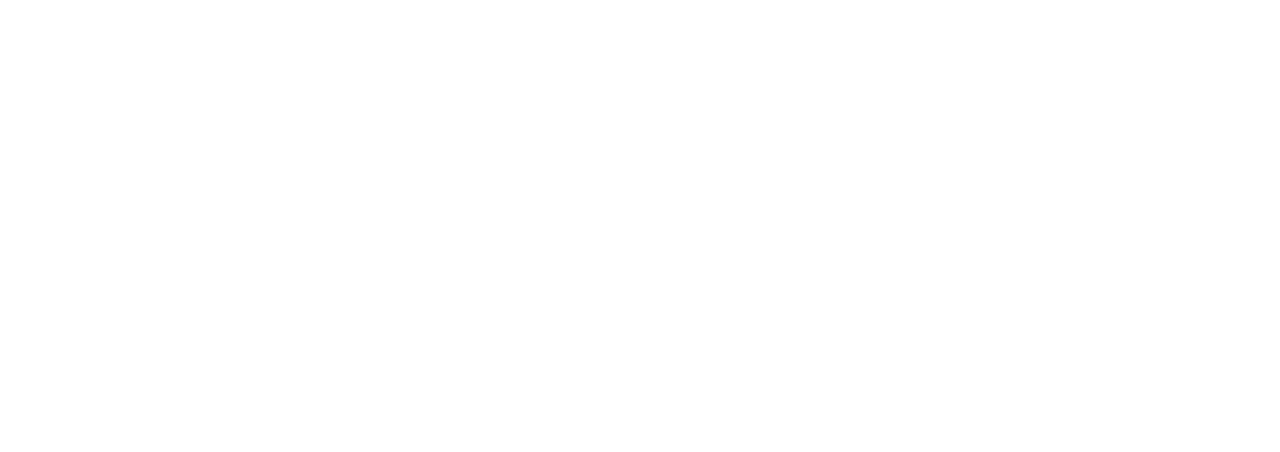
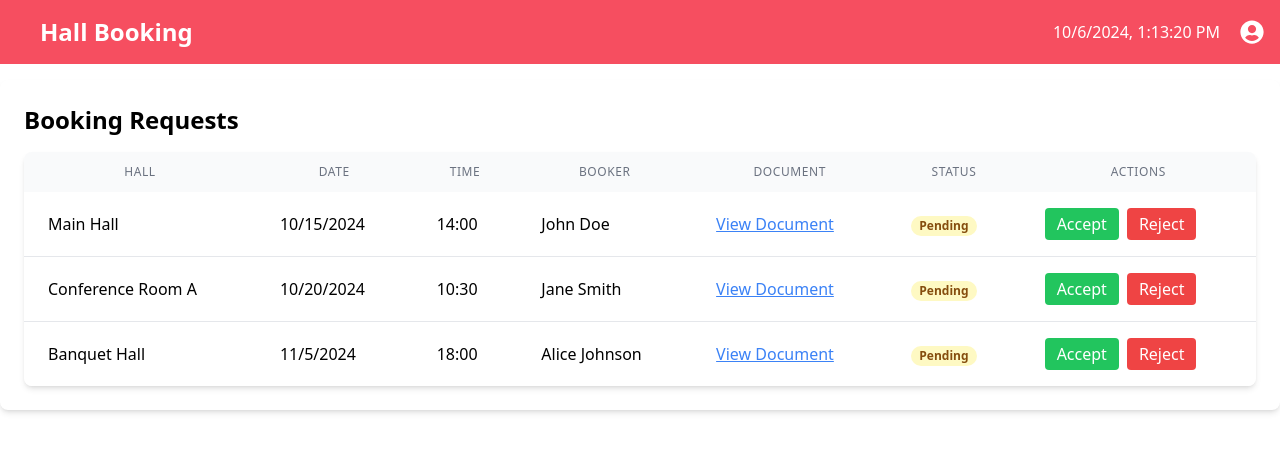
Before and after one commit to ojasvatstyagi/HallApplication, a React (Vite) app: page /admin/portal in a window 1280 px wide. Before the commit this address had no page. Shown: the top 452 px of the page. Built offline with nearby package versions, Linux system fonts and the light colour scheme.

Commit message:
admin added

```diff
--- a/src/App.jsx
+++ b/src/App.jsx
@@ -1,6 +1,6 @@
 import { BrowserRouter, Routes, Route } from "react-router-dom";
 import DashboardStaff from './Pages/DashboardStaff'
-// import DashboardAdmin from "./Pages/DashboardAdmin"
+import DashboardAdmin from "./Pages/DashboardAdmin"
 import DashboardUser from "./Pages/DashboardUser";
 
 
@@ -12,6 +12,7 @@
           <Route index element={<div>Login</div>} />
           <Route path="user/portal" element={<DashboardUser />} />
           <Route path="staff/portal" element={<DashboardStaff />} />
+          <Route path="admin/portal" element={<DashboardAdmin />} />
         </Route>
       </Routes>
     </BrowserRouter>
--- a/src/Pages/DashboardAdmin.jsx
+++ b/src/Pages/DashboardAdmin.jsx
@@ -0,0 +1,15 @@
+import BookingRequestAdmin from "../components/BookingRequestAdmin"
+import BookingRequestsList from "../components/BookingRequestsList"
+import Navbar from "../components/Navbar"
+
+
+const DashboardAdmin = () => {
+    return (
+        <>
+        <Navbar />
+        <BookingRequestsList/>
+        </>
+    )
+}
+
+export default DashboardAdmin
--- a/src/Pages/DashboardStaff.jsx
+++ b/src/Pages/DashboardStaff.jsx
@@ -50,7 +50,7 @@
   };
 
   return (
-    <div className="flex  h-screen pt-16 md:pt-20 bg-gray-100">
+    <div className="flex  h-screen pt-12 md:pt-18 bg-gray-100">
       {/* Sidebar */}
       <Sidebar activeTab={activeTab} setActiveTab={setActiveTab} show={sb} setShow = {setSidebar} />
 
--- a/src/components/BookingRequestsList.jsx
+++ b/src/components/BookingRequestsList.jsx
@@ -38,19 +38,19 @@
   };
 
   return (
-    <div className="max-w-6xl mx-auto p-6 bg-white rounded-lg shadow-md">
+    <div className="w-full mt-20 p-6 bg-white rounded-lg shadow-md">
       <h2 className="text-2xl font-semibold mb-4">Booking Requests</h2>
-      <div className="bg-white rounded-lg shadow-md overflow-hidden">
+      <div className="bg-white rounded-lg shadow-md overflow-auto w-full">
         <table className="w-full">
           <thead className="bg-gray-50">
             <tr>
-              <th className="px-6 py-3 text-left text-xs font-medium text-gray-500 uppercase tracking-wider">Hall</th>
-              <th className="px-6 py-3 text-left text-xs font-medium text-gray-500 uppercase tracking-wider">Date</th>
-              <th className="px-6 py-3 text-left text-xs font-medium text-gray-500 uppercase tracking-wider">Time</th>
-              <th className="px-6 py-3 text-left text-xs font-medium text-gray-500 uppercase tracking-wider">Booker</th>
-              <th className="px-6 py-3 text-left text-xs font-medium text-gray-500 uppercase tracking-wider">Document</th>
-              <th className="px-6 py-3 text-left text-xs font-medium text-gray-500 uppercase tracking-wider">Status</th>
-              <th className="px-6 py-3 text-left text-xs font-medium text-gray-500 uppercase tracking-wider">Actions</th>
+              <th className="px-6 py-3 text-center text-xs font-medium text-gray-500 uppercase tracking-wider">Hall</th>
+              <th className="px-6 py-3 text-center text-xs font-medium text-gray-500 uppercase tracking-wider">Date</th>
+              <th className="px-6 py-3 text-center text-xs font-medium text-gray-500 uppercase tracking-wider">Time</th>
+              <th className="px-6 py-3 text-center text-xs font-medium text-gray-500 uppercase tracking-wider">Booker</th>
+              <th className="px-6 py-3 text-center text-xs font-medium text-gray-500 uppercase tracking-wider">Document</th>
+              <th className="px-6 py-3 text-center text-xs font-medium text-gray-500 uppercase tracking-wider">Status</th>
+              <th className="px-6 py-3 text-center text-xs font-medium text-gray-500 uppercase tracking-wider">Actions</th>
             </tr>
           </thead>
           <tbody className="bg-white divide-y divide-gray-200">
--- a/src/components/Navbar.jsx
+++ b/src/components/Navbar.jsx
@@ -13,7 +13,7 @@
   }, []);
 
   return (
-    <nav className="flex h-16 md:h-20 fixed w-full top-0 left-0 z-20  items-center p-2 bg-[#F64E60] text-white">
+    <nav className="flex h-16 md:h-18 fixed w-full top-0 left-0 z-20  items-center p-2 bg-[#F64E60] text-white">
       <RxHamburgerMenu id="menubutton" className="text-2xl block self-center rounded-[4px] ml-2 text-white lg:hidden" onClick={()=>{setSidebar((prev)=>!prev)}}/>
       <div className="text-2xl font-bold lg:ml-8 ml-4">Hall Booking</div>
       <div className="flex items-center ml-auto">
--- a/src/components/Sidebar.jsx
+++ b/src/components/Sidebar.jsx
@@ -16,7 +16,7 @@
   },[]);
   return (
     //below ref ={sidebarref} make it store the value of reference of sidebar div
-    <div ref={sidebarref} className={`w-64 bg-[#F64E60] text-white p-6 block h-full lg:block lg:static ${val} fixed z-20`}>
+    <div ref={sidebarref} className={`w-64 bg-[#F64E60] text-white px-6 pt-10 block h-full lg:block lg:static ${val} fixed z-20`}>
       <nav>
         <button
           className={`w-full text-left py-2 px-4 rounded ${activeTab === "overview" ? "bg-white text-[#F64E60]" : ""}`}
```
